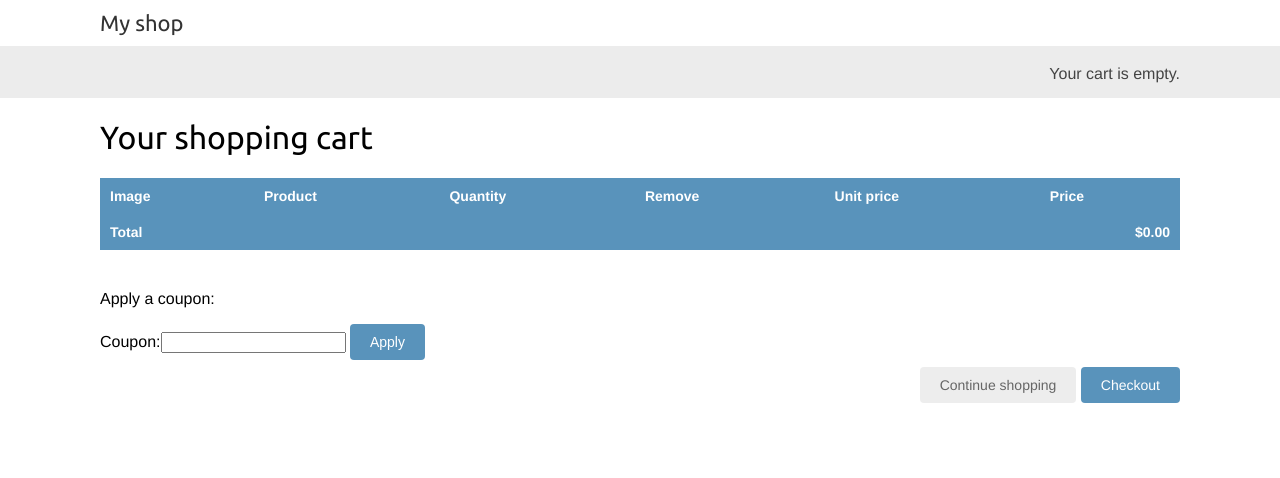
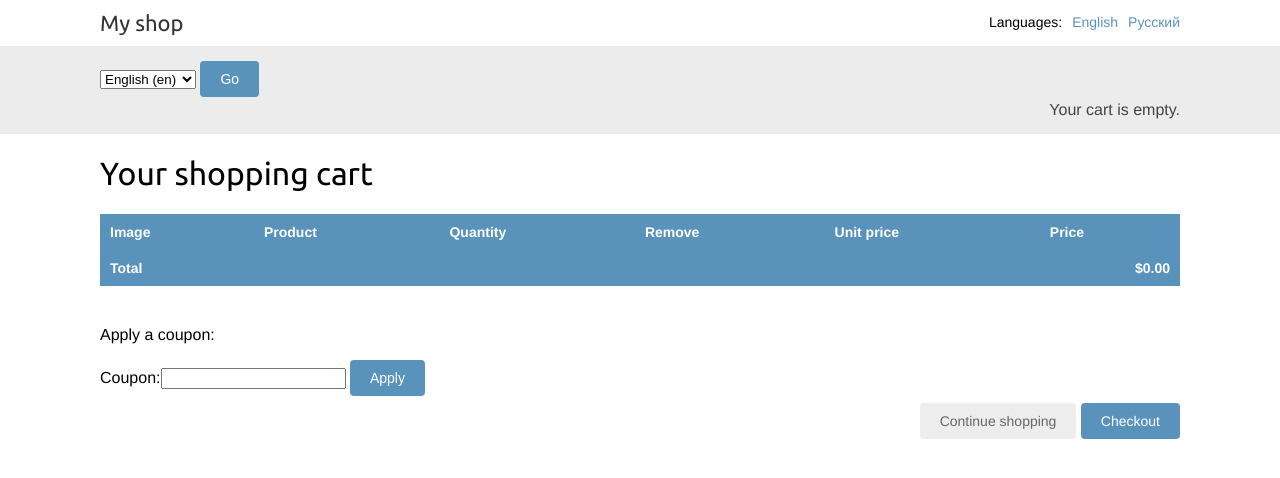
Before and after one commit to makedevpro/a_male_3_myshop, a Django app: page /cart/ in a window 1280 px wide. Shown: the top 478 px of the page. Run offline with Django 3.2, Linux system fonts and the light colour scheme; parts of the project's set-up code (start-up, migrations or seed data) failed here and were passed over.

Commit message:
9. Added prefix in url and change language on page

```diff
--- a/a_male_3_myshop/urls.py
+++ b/a_male_3_myshop/urls.py
@@ -14,19 +14,23 @@ Including another URLconf
     2. Add a URL to urlpatterns:  path('blog/', include('blog.urls'))
 """
 from django.conf import settings
+from django.conf.urls.i18n import i18n_patterns
 from django.conf.urls.static import static
 from django.contrib import admin
 from django.urls import path, include
+from django.utils.translation import gettext_lazy as _
 
 
-urlpatterns = [
+urlpatterns = i18n_patterns(
     path('rosetta/', include('rosetta.urls')),
-    path('cart/', include('cart.urls', namespace='cart')),
-    path('orders/', include('orders.urls', namespace='orders')),
-    path('payments/', include('payment.urls', namespace='payment')),
-    path('coupons/', include('coupons.urls', namespace='coupons')),
-    path('admin/', admin.site.urls),
+    path(_('cart/'), include('cart.urls', namespace='cart')),
+    path(_('orders/'), include('orders.urls', namespace='orders')),
+    path(_('payments/'), include('payment.urls', namespace='payment')),
+    path(_('coupons/'), include('coupons.urls', namespace='coupons')),
+    path(_('admin/'), admin.site.urls),
+    path('i18n/', include('django.conf.urls.i18n')),
     path('', include('shop.urls', namespace='shop')),
-]
+    prefix_default_language=False
+)
 
 urlpatterns += static(settings.MEDIA_URL, document_root=settings.MEDIA_ROOT)
--- a/orders/urls.py
+++ b/orders/urls.py
@@ -1,4 +1,5 @@
 from django.urls import path
+from django.utils.translation import gettext_lazy as _
 
 from . import views
 
@@ -6,7 +7,7 @@ app_name = 'orders'
 
 
 urlpatterns = [
-    path('create/', views.order_create, name='order_create'),
+    path(_('create/'), views.order_create, name='order_create'),
     path('admin/order/<int:order_id>/', views.admin_order_detail,
          name='admin_order_detail'),
     path('admin/order/<int:order_id>/pdf/', views.admin_order_pdf,
--- a/payment/urls.py
+++ b/payment/urls.py
@@ -1,4 +1,5 @@
 from django.urls import path
+from django.utils.translation import gettext_lazy as _
 
 from . import views
 
@@ -6,7 +7,7 @@ app_name = 'payment'
 
 
 urlpatterns = [
-    path('process/', views.payment_process, name='process'),
-    path('done/', views.payment_done, name='done'),
-    path('canceled/', views.payment_canceled, name='canceled'),
+    path(_('process/'), views.payment_process, name='process'),
+    path(_('done/'), views.payment_done, name='done'),
+    path(_('canceled/'), views.payment_canceled, name='canceled'),
 ]
--- a/shop/templates/shop/base.html
+++ b/shop/templates/shop/base.html
@@ -11,8 +11,38 @@
 <body>
     <div id="header">
         <a href="/" class="logo">{% trans 'My shop' %}</a>
+
+        {% get_current_language as LANGUAGE_CODE %}
+        {% get_available_languages as LANGUAGES %}
+        {% get_language_info_list for LANGUAGES as languages %}
+        <div class="languages">
+            <p>{% trans 'Languages' %}:</p>
+            <ul class="languages">
+                {% for language in languages %}
+                    <li>
+                        <a href="/{{ language.code }}/" {% if language.code == LANGUAGE_CODE %}class="selected"{% endif %}>
+                            {{ language.name_local }}
+                        </a>
+                    </li>
+                {% endfor %}
+            </ul>
+        </div>
     </div>
     <div id="subheader">
+    <form action="{% url 'set_language' %}" method="post">{% csrf_token %}
+    <input name="next" type="hidden" value="{{ redirect_to }}">
+    <select name="language">
+        {% get_current_language as LANGUAGE_CODE %}
+        {% get_available_languages as LANGUAGES %}
+        {% get_language_info_list for LANGUAGES as languages %}
+        {% for language in languages %}
+            <option value="{{ language.code }}"{% if language.code == LANGUAGE_CODE %} selected{% endif %}>
+                {{ language.name_local }} ({{ language.code }})
+            </option>
+        {% endfor %}
+        </select>
+        <input type="submit" value="Go">
+    </form>
         <div class="cart">
             {% with total_items=cart|length %}
                 {% if cart|length > 0 %}
```
Also changed, not shown: cart/locale/en/LC_MESSAGES/django.po, cart/locale/ru/LC_MESSAGES/django.po, coupons/locale/en/LC_MESSAGES/django.po, coupons/locale/ru/LC_MESSAGES/django.po, locale/en/LC_MESSAGES/django.po, locale/ru/LC_MESSAGES/django.po, orders/locale/en/LC_MESSAGES/django.po, orders/locale/ru/LC_MESSAGES/django.po.
